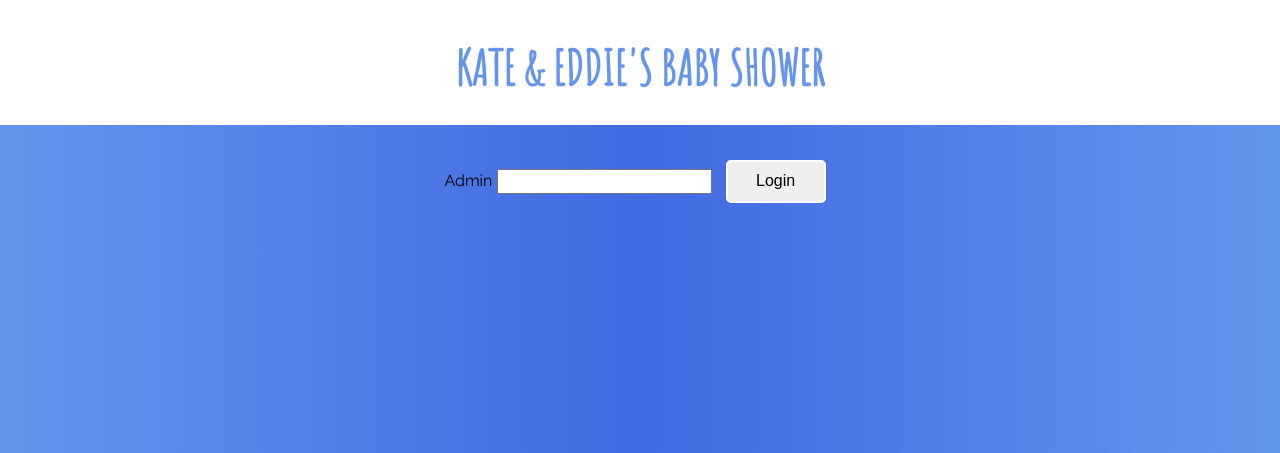
After one commit to esolar07/babyshowerlist, a PHP site: page /login.php in a window 1280 px wide. The commit adds this page. Shown: the top 453 px of the page. Run offline with PHP 8.4, Linux system fonts and the light colour scheme.

Commit message:
added admin login page. Also added session for when user successfully logs in. made css changes.

```diff
--- a/inc/header.php
+++ b/inc/header.php
@@ -1,8 +1,10 @@
 <?php
+	ob_start();
 
 	$siteTitle = "kate & eddie's baby shower";
 	require_once('db.php');
 	$pdo = Database::connection();
+
 
 ?>
 
@@ -19,7 +21,9 @@
         <script src="https://cdnjs.cloudflare.com/ajax/libs/modernizr/2.8.3/modernizr.min.js"></script>
 	</head>
     <body>
+
 		<header class="l-page-header">
 			<h1 class="header-title"> <?php echo strtoupper($siteTitle); ?> </h1>
 		</header>
+
 		<main class="l-main-container">
--- /dev/null
+++ b/login.php
@@ -0,0 +1,30 @@
+<?php
+
+	$pageTitle = "login";
+
+	session_start();
+
+	if (isset($_POST['password'])){
+
+		if ($_POST['password'] == "KateandEddie"){
+			$_SESSION['login'] = true;
+			header("Location: /babyshower/guests.php");
+		}
+		else{
+			header("Location: /babyshower");
+		}
+
+	}
+	include ("inc/header.php");
+?>
+
+	<div class="body-container">
+		<div class="admin-container">
+		<?php require_once('login.php'); ?>
+			<form class="login-form" action=" <?php echo htmlspecialchars($_SERVER['PHP_SELF']); ?> " method="post">
+				<label class="login-form__label" for="password">Admin</label>
+				<input class="login-form__input" type="text" name="password" />
+				<button type="submit" class="btn btn--yes">Login</button>
+			</form>
+		</div>
+	</div>
--- a/precss/partials/_modules.css
+++ b/precss/partials/_modules.css
@@ -16,6 +16,11 @@
 		padding-top: 40px;
 		font-size: 3em;
 	}
+}
+
+.admin-container{
+    width: 100%;
+	text-align: center;
 }
 
 .body-title{
--- a/prod/style.css
+++ b/prod/style.css
@@ -183,6 +183,7 @@
 }.header-title {padding-top: 40px;font-size: 2em;
 }@media (min-width: 43em) {.header-title {padding-top: 40px;font-size: 3em;
     }
+}.admin-container {width: 100%;text-align: center;
 }.body-title {text-align: center;font-size: 2.4em;color: #FFFFFF;
 }.guest-info {display: -ms-flexbox;display: flex;-ms-flex-direction: column;flex-direction: column;-ms-flex-pack: center;justify-content: center;margin-right: auto;margin-left: auto;margin-bottom: 50px;width: 100%;
 }.guest-info__box {margin-top: 20px;margin-right: auto;margin-left: auto;width: 400px;text-align: center;border-radius: 10px;border: 3px solid white;
```
Also changed, not shown: index.php (+18 -0 lines), precss/partials/_layout.css (line endings or trailing spaces).
